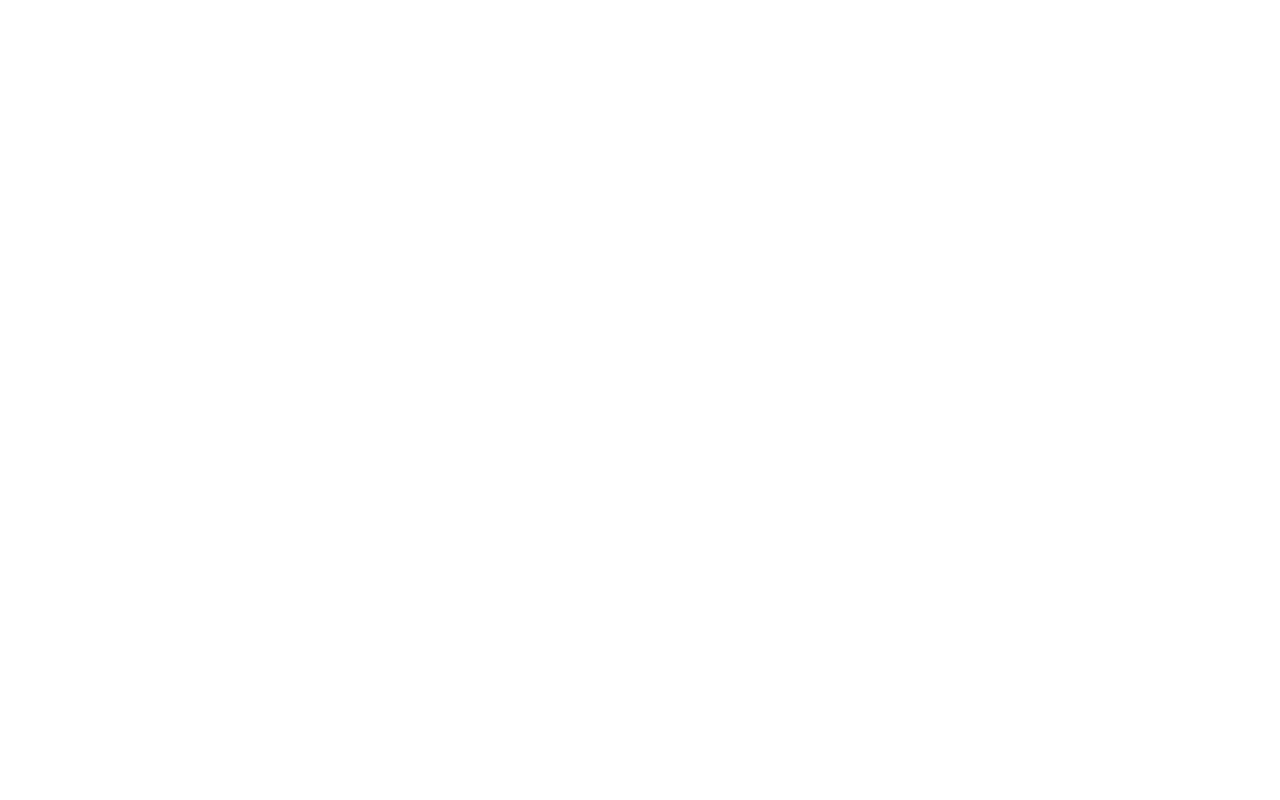
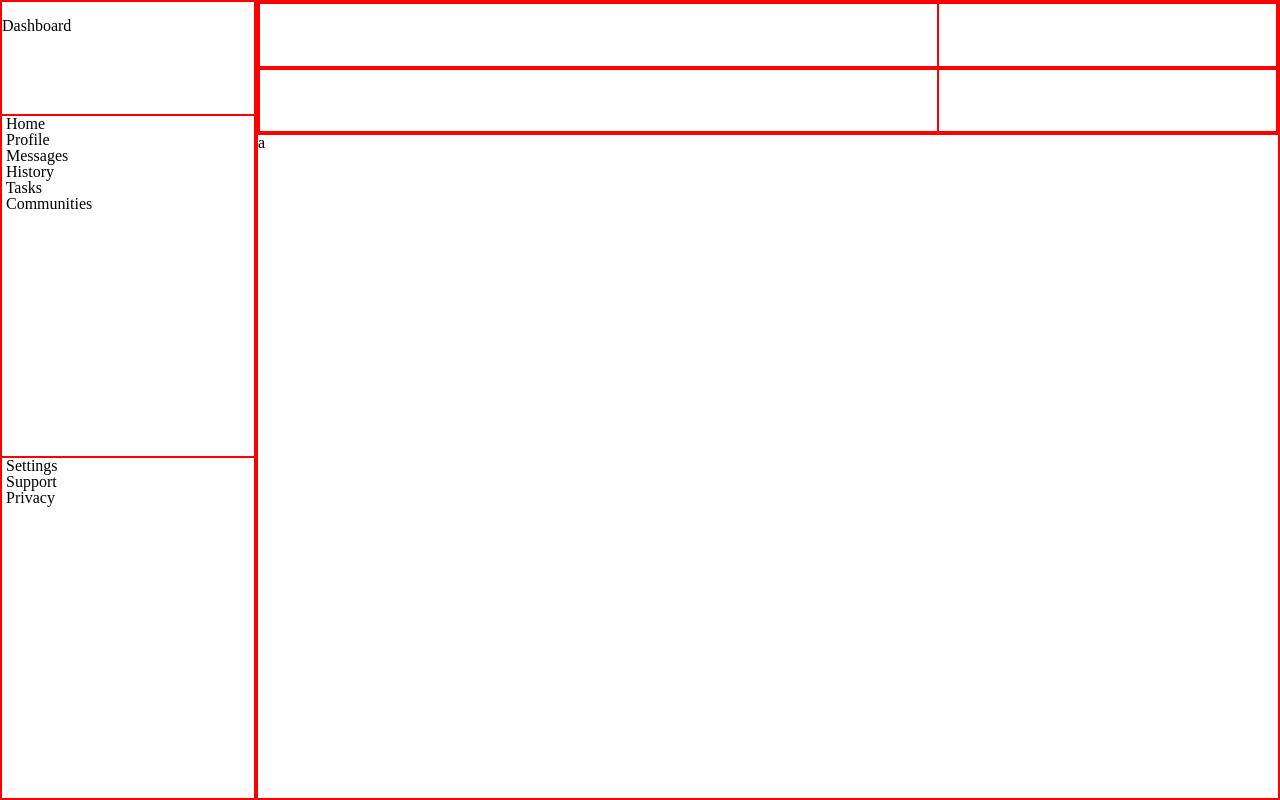
Before and after one commit to romangdev/admin-dashboard, a plain HTML site: page index.html in a window 1280 px wide. Drawn offline with Linux system fonts and the light colour scheme.

Commit message:
Make progress on dashboard layout

```diff
--- a/index.html
+++ b/index.html
@@ -10,14 +10,49 @@
 <body>
   <div class="dashboard">
     <div class="sidebar">
-
+      <div class="logo">
+        <img src="" alt="">
+        <p>Dashboard</p>
+      </div>
+      <div class="user-pages">
+        <ul>
+          <li><img src="" alt=""> Home</li>
+          <li><img src="" alt=""> Profile</li>
+          <li><img src="" alt=""> Messages</li>
+          <li><img src="" alt=""> History</li>
+          <li><img src="" alt=""> Tasks</li>
+          <li><img src="" alt=""> Communities</li>
+        </ul>
+      </div>
+      <div class="settings-pages">
+        <ul>
+          <li><img src="" alt=""> Settings</li>
+          <li><img src="" alt=""> Support</li>
+          <li><img src="" alt=""> Privacy</li>
+        </ul>
+      </div>
     </div>
     <div class="main">
       <div class="main-top">
+        <div class="main-top-above">
+          <div class="search-bar">
 
+          </div>
+          <div class="notifs">
+
+          </div>
+        </div>
+        <div class="main-top-below">
+          <div class="user">
+
+          </div>
+          <div class="uploads">
+
+          </div>
+        </div>
       </div>
       <div class="main-content">
-
+        a
       </div>
     </div>
   </div>
--- a/style.css
+++ b/style.css
@@ -46,3 +46,85 @@ table {
 	border-collapse: collapse;
 	border-spacing: 0;
 }
+
+/* END OF RESET */
+
+/* START OF MAIN CSS CODE */
+
+.dashboard {
+  display: grid;
+  grid-template-columns: 1fr 4fr;
+  height: 100vh;
+}
+
+.sidebar {
+  grid-column: 1;
+  border: 1px solid red;
+  display: grid;
+  grid-template-rows: 1fr 3fr 3fr;
+}
+
+.logo {
+  border: 1px solid red;
+}
+
+.user-pages {
+  border: 1px solid red;
+}
+
+.settings-pages {
+  border: 1px solid red;
+}
+
+.main {
+  grid-column: 2;
+  border: 1px solid red;
+  display: grid;
+  grid-template-rows: 1fr 5fr;
+}
+
+.main-top {
+  grid-row: 1;
+  border: 1px solid red;
+  display: grid;
+  grid-template-rows: 1fr 1fr;
+}
+
+.main-top-above {
+  grid-row: 1;
+  border: 1px solid red;
+  display: grid;
+  grid-template-columns: 2fr 1fr;
+}
+
+.search-bar {
+  grid-column: 1;
+  border: 1px solid red;
+}
+
+.notifs {
+  grid-column: 2;
+  border: 1px solid red;
+}
+
+.main-top-below {
+  grid-row: 2;
+  border: 1px solid red;
+  display: grid;
+  grid-template-columns: 2fr 1fr;
+}
+
+.user {
+  grid-column: 1;
+  border: 1px solid red;
+}
+
+.uploads {
+  grid-column: 2;
+  border: 1px solid red;
+}
+
+.main-content {
+  grid-row: 2;
+  border: 1px solid red;
+}
```
